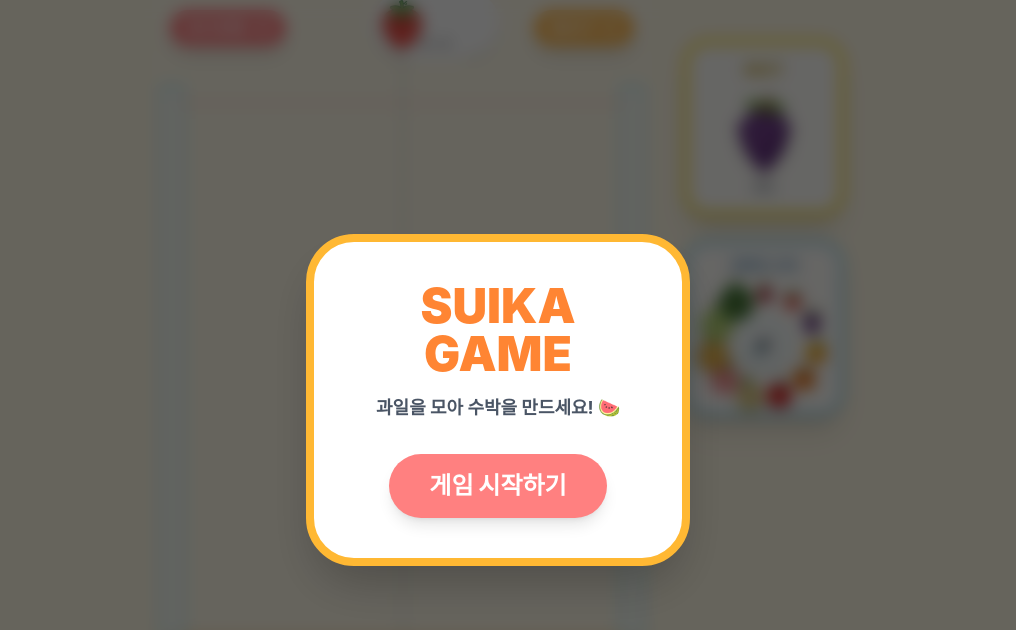
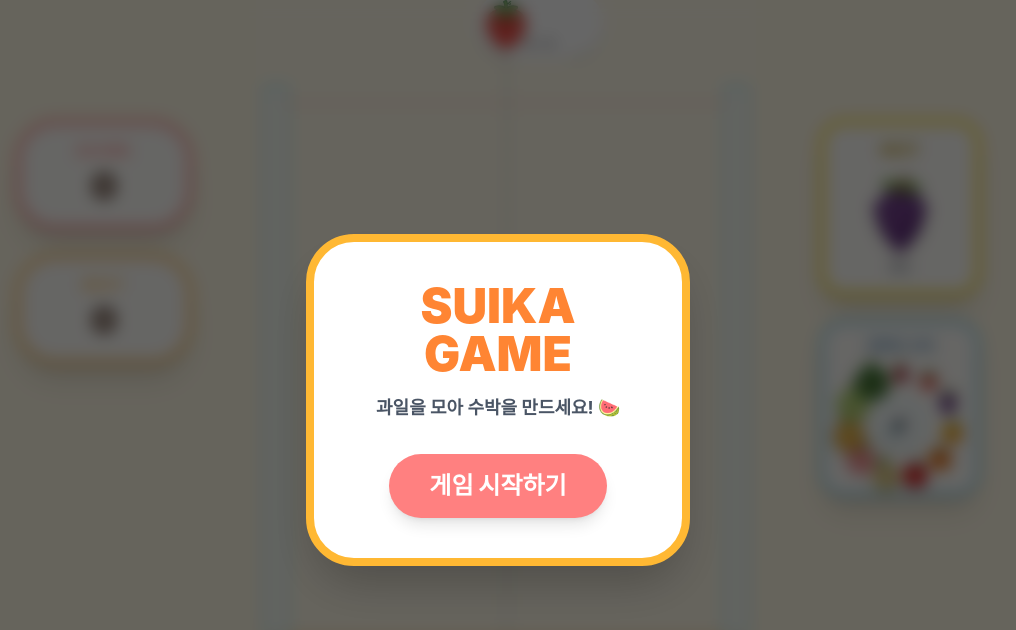
Before and after one commit to ppodoru/suika, a React (Vite) app: page / in a window 1280 px wide. Shown: the top 630 px of the page, without its empty margins (142-1158 px from the left). Built offline with nearby package versions, Linux system fonts and the light colour scheme.

Commit message:
PC 전용 3컬럼 레이아웃 적용 및 UI 최적화

```diff
--- a/src/components/SuikaGame.tsx
+++ b/src/components/SuikaGame.tsx
@@ -683,14 +683,30 @@ const SuikaGame: React.FC = () => {
 
       {/* 음소거 버튼이 진화의 고리 내부로 이동되었습니다. */}
 
-      <div ref={containerRef} className={`relative flex flex-col lg:flex-row gap-4 lg:gap-8 items-center lg:items-start z-10 p-0 transform -translate-y-2 ${isShake ? 'animate-shake' : ''}`}>
+      <div ref={containerRef} className={`relative flex flex-col lg:flex-row gap-4 lg:gap-16 items-center lg:items-start z-10 p-0 transform -translate-y-2 ${isShake ? 'animate-shake' : ''}`}>
+
+        {/* PC 전용 좌측 사이드바 (점수판) */}
+        <div className="hidden lg:flex flex-col gap-6 mt-32 w-44 shrink-0">
+          <div className="p-5 bg-white/80 rounded-[2.5rem] shadow-xl border-4 border-[#FF8080] flex flex-col items-center">
+            <div className="text-[#FF8080] font-bold text-sm tracking-widest leading-none mb-2">SCORE</div>
+            <div className="text-4xl font-black text-[#5C4033]">{score}</div>
+          </div>
+          <div className="p-5 bg-white/80 rounded-[2.5rem] shadow-xl border-4 border-[#FFB84D] flex flex-col items-center">
+            <div className="text-[#FFB84D] font-bold text-sm tracking-widest leading-none mb-2">BEST</div>
+            <div className="text-4xl font-black text-[#5C4033]">{highScore}</div>
+          </div>
+        </div>
+
         <div style={{ width: 500 * scale, height: 650 * scale }} className="relative shrink-0">
           <div style={{ transform: `scale(${scale})`, transformOrigin: 'top left', width: 500, height: 650 }} className="absolute top-0 left-0 bg-white/10 rounded-b-[40px]">
-            <div className="absolute top-4 left-4 px-4 py-1 bg-[#FF8080] text-white rounded-full shadow-lg border-2 border-white font-bold text-lg z-0 whitespace-nowrap">
-              SCORE: {score}
-            </div>
-            <div className="absolute top-4 right-4 px-4 py-1 bg-[#FFB84D] text-white rounded-full shadow-lg border-2 border-white font-bold text-lg z-0 whitespace-nowrap">
-              BEST: {highScore}
+            {/* 모바일 전용 상단 점수판 (lg:hidden) */}
+            <div className="lg:hidden">
+              <div className="absolute top-4 left-4 px-4 py-1 bg-[#FF8080] text-white rounded-full shadow-lg border-2 border-white font-bold text-lg z-0 whitespace-nowrap">
+                SCORE: {score}
+              </div>
+              <div className="absolute top-4 right-4 px-4 py-1 bg-[#FFB84D] text-white rounded-full shadow-lg border-2 border-white font-bold text-lg z-0 whitespace-nowrap">
+                BEST: {highScore}
+              </div>
             </div>
             {/* 이벤트 처리용 최상위 컨테이너 */}
             <div onMouseMove={handleMove} onTouchMove={handleMove} onTouchStart={handleMove} onTouchEnd={handleClick} onClick={handleClick} style={{ touchAction: 'none' }} className="relative w-[500px] h-[650px] cursor-none">
@@ -763,7 +779,7 @@ const SuikaGame: React.FC = () => {
             </div>
         </div>
         </div>
-        <div className="flex flex-row lg:flex-col gap-4 lg:gap-6 mt-0 lg:mt-12 w-full max-w-[500px] justify-center lg:justify-start">
+        <div className="flex flex-row lg:flex-col gap-4 lg:gap-6 mt-0 lg:mt-32 w-full max-w-[500px] justify-center lg:justify-start shrink-0">
           <div className="w-40 h-44 p-4 bg-white/80 rounded-3xl shadow-xl border-4 border-[#FFD700] flex flex-col items-center justify-between shrink-0">
             <div className="text-[#B38B00] font-bold text-sm">NEXT</div>
             <div className="flex-1 flex items-center justify-center pt-2">
```
